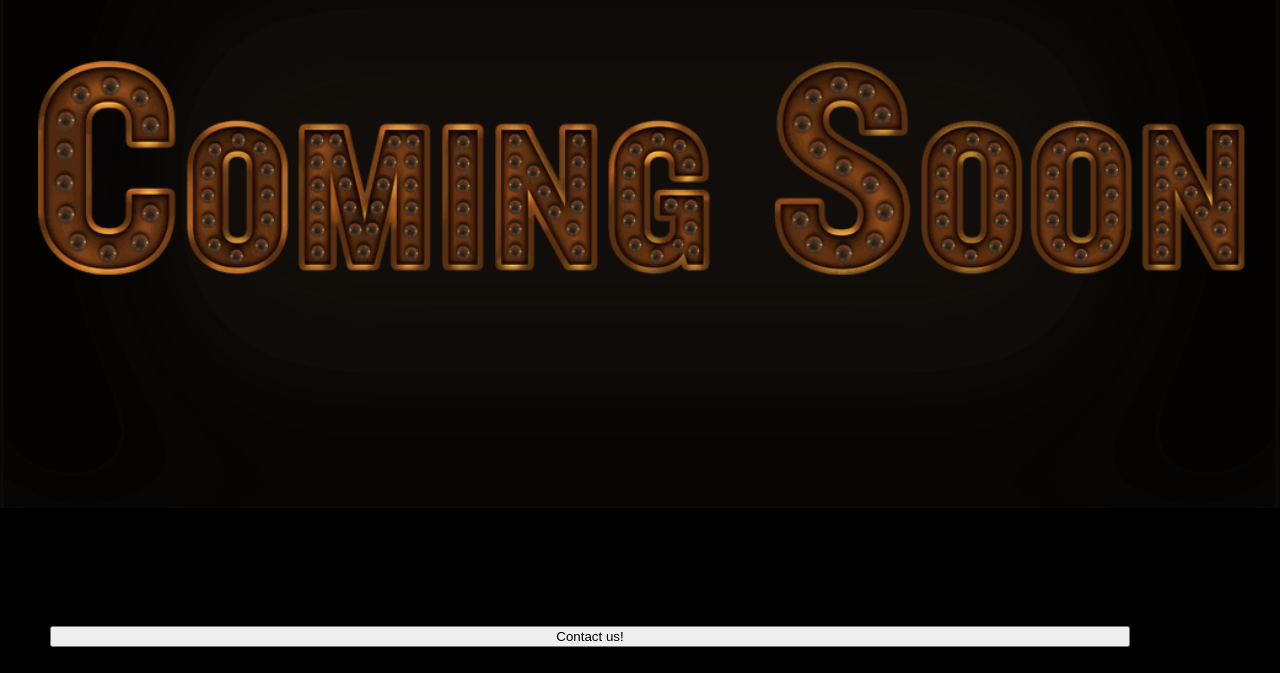
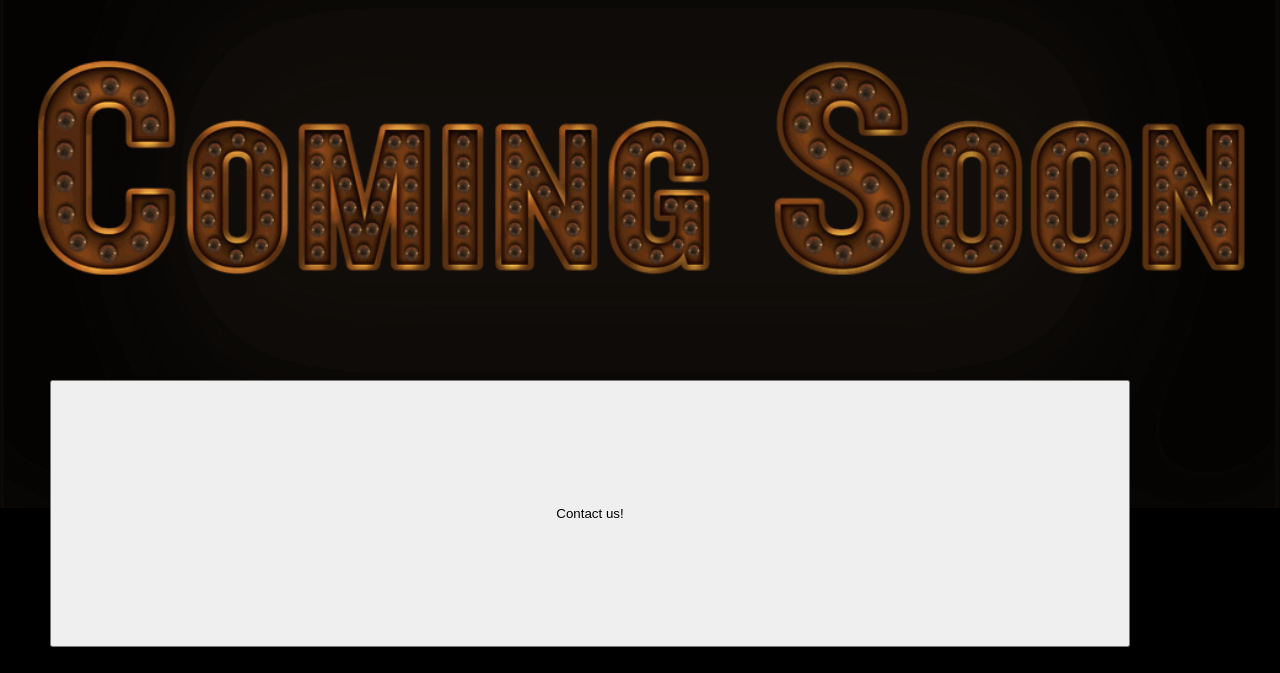
Before and after one commit to gamernes9/teamcodeflow.github.io, a plain HTML site: page index.html in a window 1280 px wide. Shown: the part 127-800 px from the top of the page. Drawn offline with Linux system fonts and the light colour scheme.

Commit message:
button height

```diff
--- a/index.html
+++ b/index.html
@@ -25,6 +25,7 @@
       display: block;
       position: fixed;
       outline: none !important;
+      height:20em;
     }
 
   </style>
```
